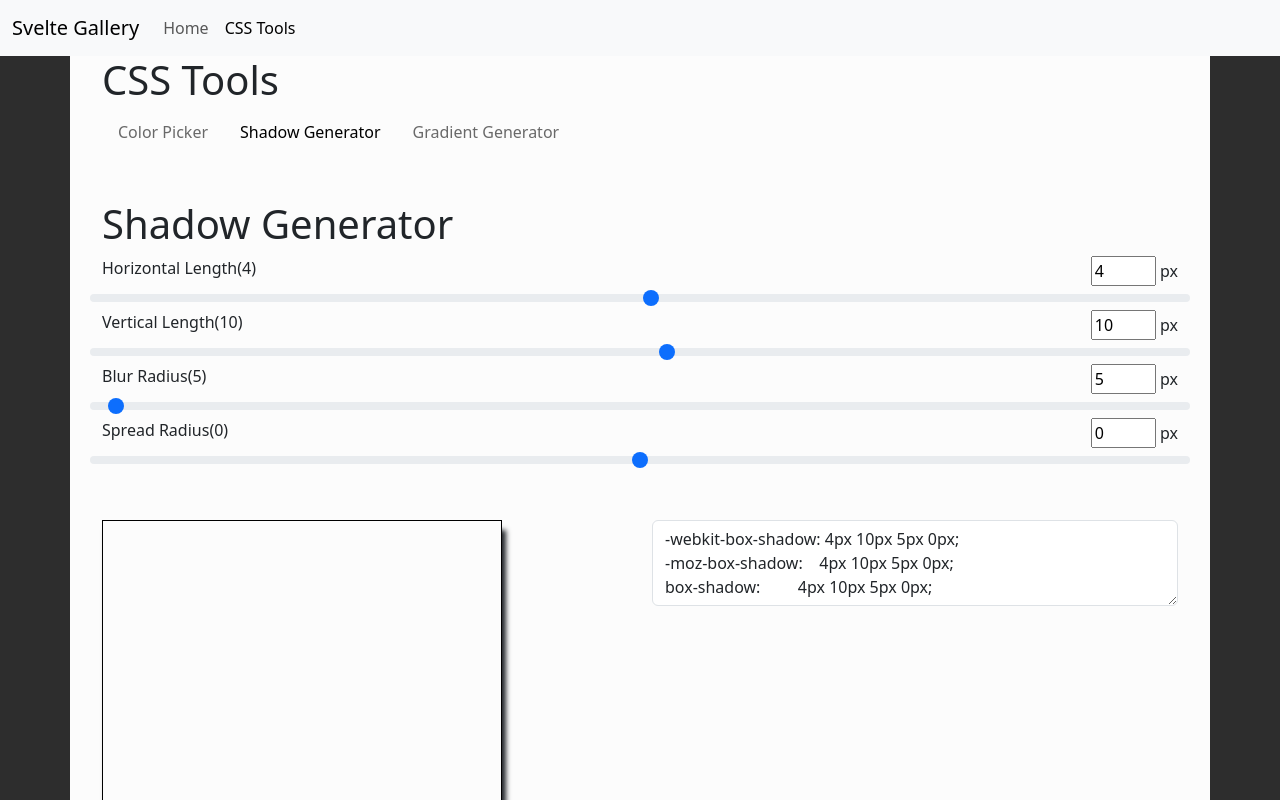
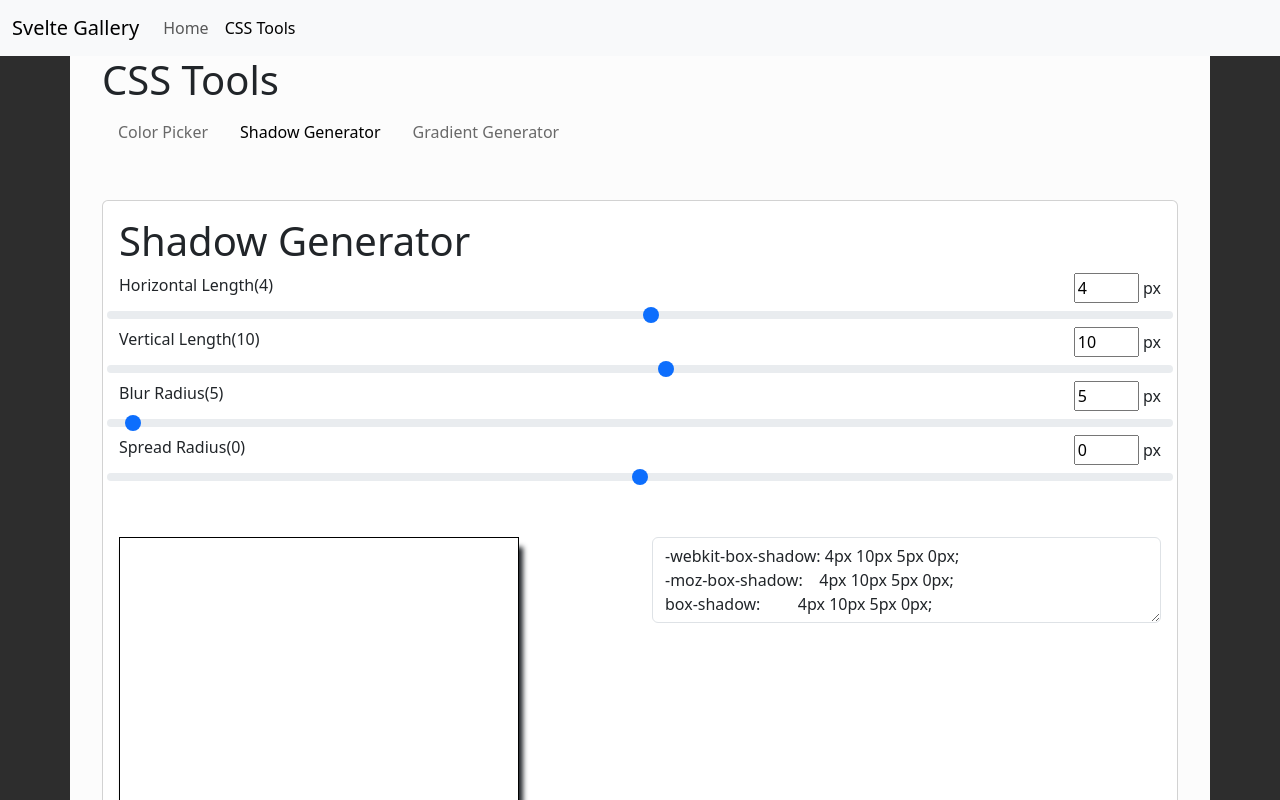
Before and after one commit to smithandrewl/svelte-gallery, a SvelteKit app: page /css/shadow-generator in a window 1280 px wide. Shown: the top 800 px of the page. Built offline with nearby package versions, Linux system fonts and the light colour scheme.

Commit message:
Added a card around the active css tool.

```diff
--- a/src/routes/css/+layout.svelte
+++ b/src/routes/css/+layout.svelte
@@ -30,7 +30,11 @@
   </a>
 </nav>
 
-<slot/>
+<div class="card">
+  <div class="card-body">
+    <slot/>
+  </div>
+</div>
 
 <style>
   .nav-link {
```
